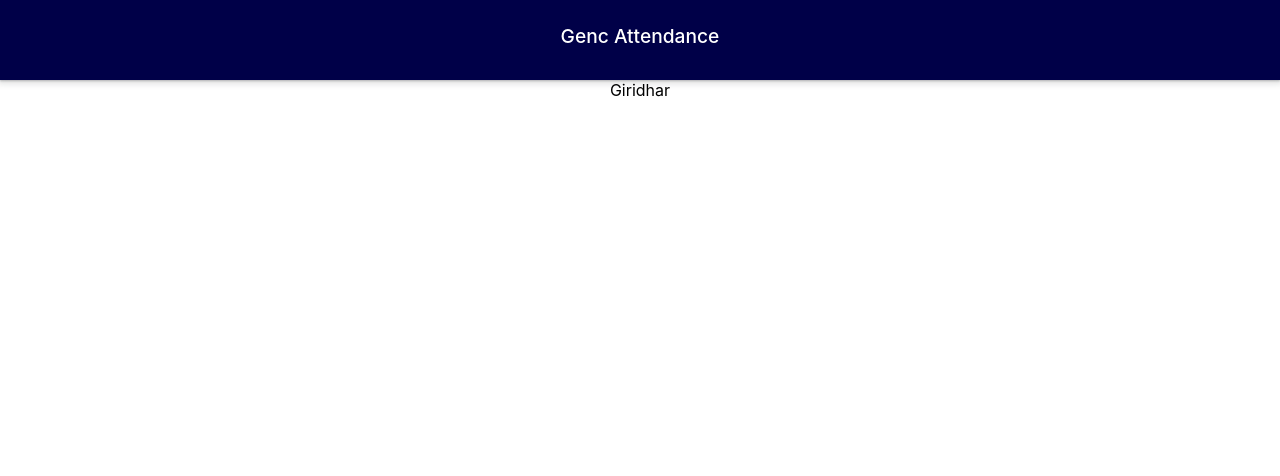
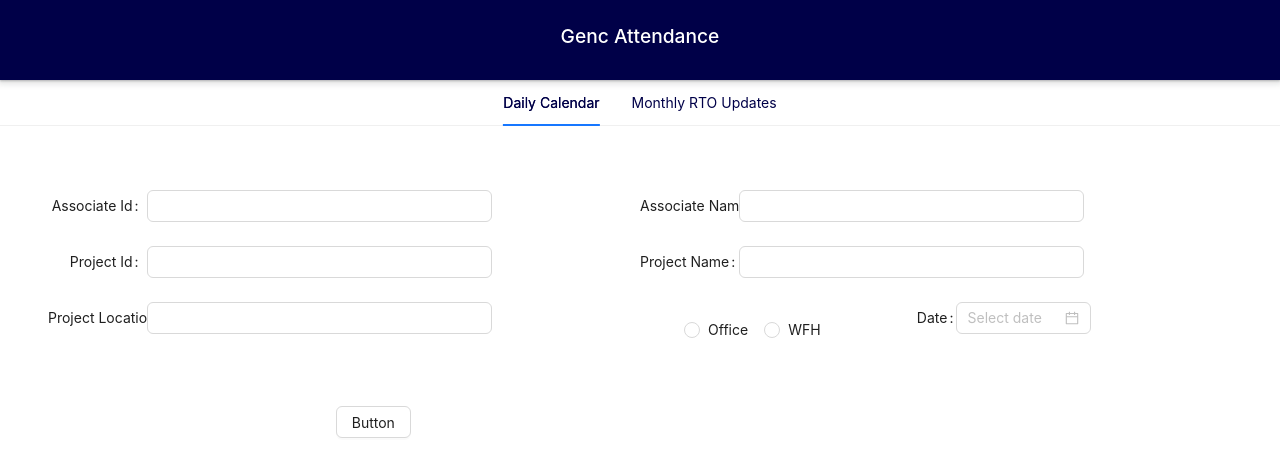
Before and after one commit to giridhar2000/genc-attendance-1, a React (Create React App) app: page /home in a window 1280 px wide. Shown: the top 476 px of the page. Built offline with nearby package versions, Linux system fonts and the light colour scheme.

Commit message:
dailyAttendance

```diff
--- /dev/null
+++ b/src/Components/DailyAttendance/DailyAttendance.css
@@ -0,0 +1,18 @@
+.inputs{
+    display: grid;
+    grid-template-columns: repeat(2,1fr);
+    padding: 6vh;
+}
+
+.attendance{
+    display: flex;
+    justify-content: space-around;
+    width: 93.5%;
+    align-items: center;
+}
+
+.ant-row.ant-form-item-row.css-dev-only-do-not-override-15rg2km{
+    gap: 2vh;
+    padding: 1vh;
+    margin: 0 !important;
+}
--- /dev/null
+++ b/src/Components/DailyAttendance/DailyAttendance.js
@@ -0,0 +1,71 @@
+import React from 'react'
+import {
+    Button,
+    DatePicker,
+    Form,
+    Input,
+    Radio,
+} from 'antd';
+import { useState } from 'react';
+import "../DailyAttendance/DailyAttendance.css"
+
+function DailyAttendance() {
+    const [value, setValue] = useState(1);
+    const onChange = (e) => {
+      console.log('radio checked', e.target.value);
+      setValue(e.target.value);
+    };
+    return (
+        <Form
+            labelCol={{
+                span: 4,
+            }}
+            wrapperCol={{
+                span: 14,
+            }}
+            layout="horizontal"
+            initialValues={{
+                size: "default",
+            }}
+            //onValuesChange={onFormLayoutChange}
+            size={"default"}
+            style={{
+                width: "100%",
+            }}
+        >
+            <div className='inputs'>
+            <Form.Item label="Associate Id">
+                <Input />
+            </Form.Item>
+
+            <Form.Item label="Associate Name">
+                <Input />
+            </Form.Item>
+            <Form.Item label="Project Id">
+                <Input />
+            </Form.Item>
+            <Form.Item label="Project Name">
+                <Input />
+            </Form.Item>
+            <Form.Item label="Project Location">
+                <Input />
+            </Form.Item>
+            <div className='attendance'>
+            <Radio.Group onChange={onChange} value={value}>
+                <Radio value={"Working From Office"}>Office</Radio>
+                <Radio value={"Working From Home"}>WFH</Radio>
+            </Radio.Group>
+            <Form.Item label="Date" >
+                <DatePicker />
+            </Form.Item>
+            </div>
+            </div>
+
+            <Form.Item>
+                <Button>Button</Button>
+            </Form.Item>
+        </Form>
+    )
+}
+
+export default DailyAttendance
--- /dev/null
+++ b/src/Components/Home/Home.css
@@ -0,0 +1,7 @@
+.ant-tabs-nav-wrap{
+    justify-content: space-evenly;
+}
+
+.ant-tabs-tab-btn{
+    color: #000048 !important;
+}
--- a/src/Components/Home/Home.js
+++ b/src/Components/Home/Home.js
@@ -1,8 +1,28 @@
 import React from 'react'
+import { Tabs } from 'antd';
+import "../Home/Home.css"
+import DailyAttendance from '../DailyAttendance/DailyAttendance';
 
 function Home() {
+    const onChange = (key) => {
+        console.log(key);
+      };
+    const items = [
+        {
+          key: '1',
+          label: `Daily Calendar`,
+          children: <DailyAttendance />,
+        },
+        {
+          key: '2',
+          label: `Monthly RTO Updates`,
+          children: `Content of Tab Pane 2`,
+        },
+      ];
     return (
-        <div>Giridhar</div>
+        <div>
+            <Tabs defaultActiveKey="1" items={items} onChange={onChange} />
+        </div>
     )
 }
 
```
